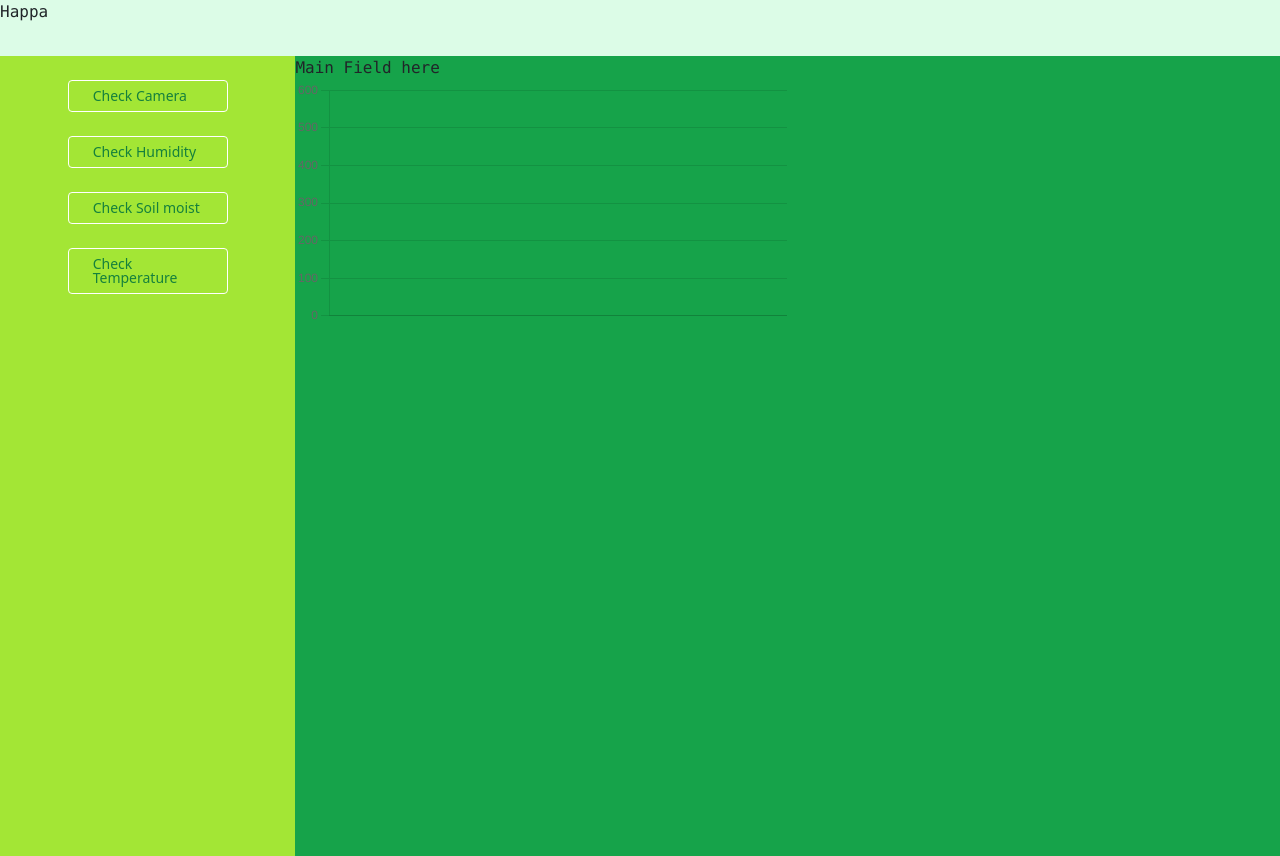
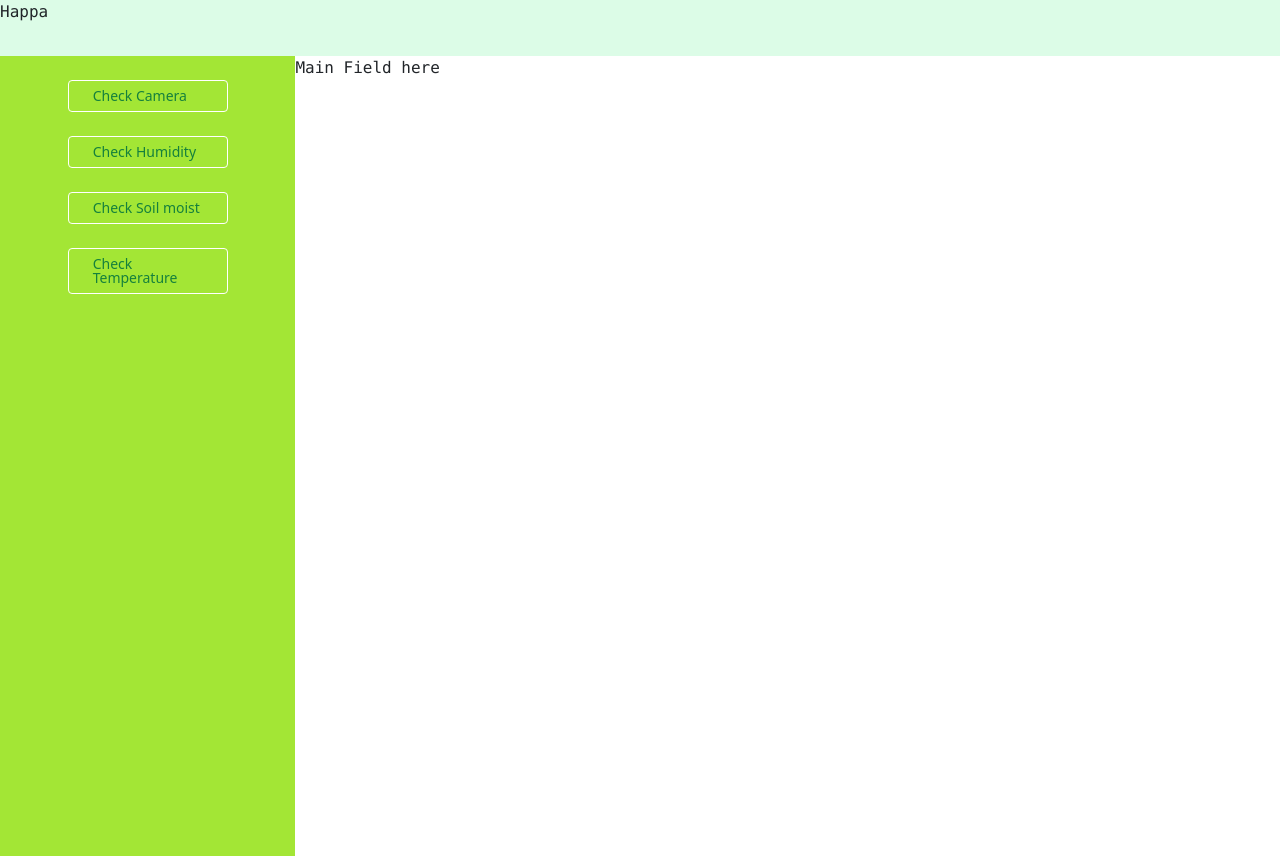
Before and after one commit to cc26-project-plants/cc26-senior-project, a Next.js app: page /main in a window 1280 px wide. Built offline with nearby package versions, Linux system fonts and the light colour scheme; no server answers.

Commit message:
feat: preparation for FE deployment

```diff
--- a/package.json
+++ b/package.json
@@ -20,7 +20,7 @@
     "@types/node": "17.0.35",
     "@types/react": "18.0.9",
     "@types/react-dom": "18.0.5",
-    "autoprefixer": "^10.4.7",
+    "autoprefixer": "10.4.5",
     "chart.js": "^3.8.0",
     "eslint": "8.16.0",
     "eslint-config-next": "12.1.6",
--- a/pages/charts/Data.js
+++ /dev/null
@@ -1,40 +0,0 @@
-export const PlantData = [
-  {
-    success: true,
-    data: [
-      {
-        _id: "62946033257cadbcd9b9cb2e",
-        lightLevel: 550,
-        soilWaterLevel: 43,
-        humidityLevel: 62,
-        temperature: 20,
-        plantId: "testId",
-        createdAt: "2022-05-30T06:12:03.058Z",
-        updatedAt: "2022-05-30T06:12:03.058Z",
-        __v: 0,
-      },
-      {
-        _id: "6294625439aca83896eddc37",
-        lightLevel: 555,
-        soilWaterLevel: 43,
-        humidityLevel: 62,
-        temperature: 20,
-        plantId: "testId",
-        createdAt: "2022-05-30T06:21:08.472Z",
-        updatedAt: "2022-05-30T06:21:08.472Z",
-        __v: 0,
-      },
-      {
-        _id: "629464c66a94b159449b1546",
-        lightLevel: 555,
-        soilWaterLevel: 43,
-        humidityLevel: 62,
-        temperature: 20,
-        plantId: "fakeId",
-        createdAt: "2022-05-30T06:31:34.404Z",
-        updatedAt: "2022-05-30T06:31:34.404Z",
-        __v: 0,
-      },
-    ],
-  },
-];
--- a/pages/charts/TempLevel.tsx
+++ b/pages/charts/TempLevel.tsx
@@ -1,4 +1,4 @@
-import React from "react";
+import React, { useEffect } from "react";
 import { Bar } from "react-chartjs-2";
 import {
   Chart as ChartJS,
@@ -21,6 +21,7 @@ function TempLevel({ chartData }) {
     CategoryScale,
     BarElement
   );
+
   return <Bar data={chartData} />;
 }
 
--- a/pages/main.tsx
+++ b/pages/main.tsx
@@ -1,26 +1,25 @@
-import React, { useDebugValue, useState } from "react";
+import React, { useDebugValue, useEffect, useState } from "react";
 import "bootstrap/dist/css/bootstrap.min.css";
-import { PlantData } from "./charts/Data";
+// import PlantData from "./charts/Data.json";
 import Link from "next/link";
 import { withProtected } from "../src/hook/route";
-
 import Navbar from "./Navbar ";
 import TempLevel from "./charts/TempLevel";
 
 const Main = () => {
-  // const { user, loginWithGoogle, error }: any = auth;
-  const chartTempData = PlantData.map((val) => val.data);
-  const [tempData, setTempData] = useState({
-    labels: PlantData.map((val) => val.id),
-    datasets: [
-      {
-        labels: "Temp",
-        data: chartTempData.map((val, index) => {
-          return val[index].lightLevel;
-        }),
-      },
-    ],
-  });
+  // const [tempData, setTempData] = useState({
+  //   labels: PlantData[0].data.map((val) => Date.parse(val.createdAt).toFixed()),
+  //   datasets: [
+  //     {
+  //       label: "Temperature",
+  //       data: PlantData[0].data.map((val) => val.temperature),
+  //       backgroundColor: ["rgba(75,192,192,1)"],
+  //       borderColor: "black",
+  //       borderWidth: 2,
+  //     },
+  //   ],
+  // });
+
   return (
     <div>
       <div className="font-mono max-w-screen h-14 bg-green-100 align-middle ">
@@ -28,10 +27,10 @@ const Main = () => {
       </div>
       <div className="flex flex-row  ">
         <Navbar />
-        <div className="font-mono  w-screen h-screen  bg-green-600">
+        <div className="font-mono  w-screen h-screen ">
           Main Field here
-          <div className=" w-2/4">
-            <TempLevel chartData={tempData} />
+          <div className=" w-1/2 ">
+            {/* <TempLevel chartData={tempData} /> */}
           </div>
           {/* {modalShow && <FeedPlant onClick={displayModal}/>} */}
           {/* {modalShow && <FeedPlant onClick={displayModal}/>} */}
@@ -42,3 +41,43 @@ const Main = () => {
 };
 
 export default Main;
+
+// const getLightData = () => {
+//   let arr: number[] = [];
+//   let labels: string[] = [];
+//   let datasets: { label: string; data: any }[] = [];
+//   PlantData[0].data.map((val) => {
+//     labels.push(val.createdAt);
+//     datasets.push({
+//       label: "Light",
+//       data: arr.push(val.lightLevel),
+//     });
+//   });
+//   console.log(datasets);
+//   console.log(arr);
+//   setTempData({ labels, datasets });
+// };
+
+// useEffect(() => {
+//   return getLightData();
+// }, []);
+
+// const getLightData = () => {
+//   let labels: string[] = [];
+//   let datasets: { label: string; data: number[] }[] = [
+//     {
+//       label: "Temperature",
+//       data: [],
+//     },
+//   ];
+//   PlantData[0].data.map((val) => {
+//     labels.push(val.createdAt);
+//     datasets[0].data.push(val.temperature);
+//   });
+
+//   setTempData({ labels, datasets });
+// };
+
+// useEffect(() => {
+//   getLightData();
+// }, []);
```
Also changed, not shown: 1 other file (tests, documents, lock files or other folders).
